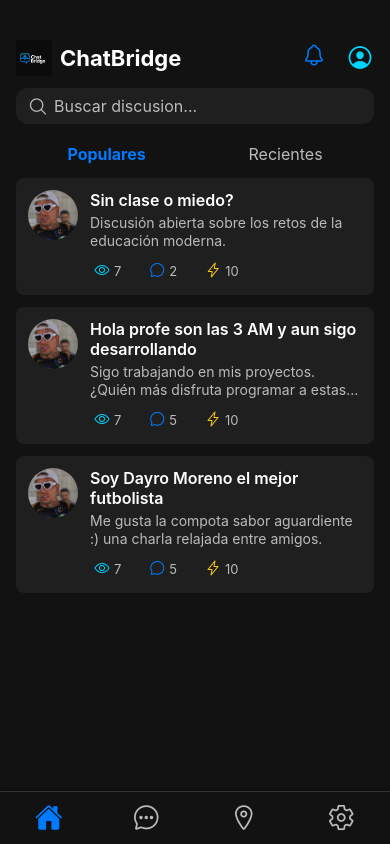
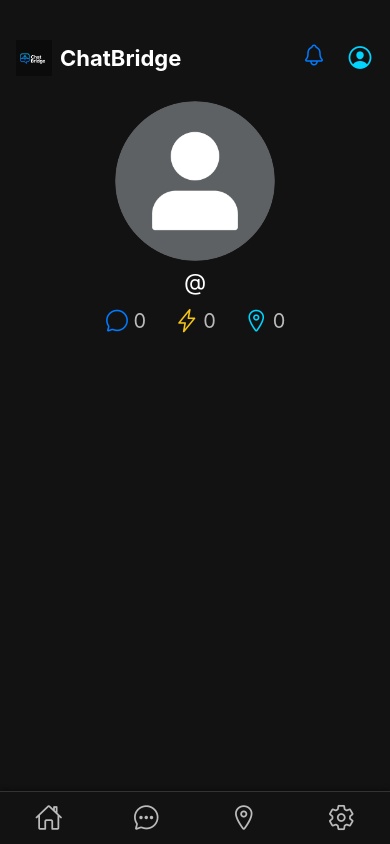
Before and after one commit to ortizProg/chatBridge, a React Native app: screen /Profile in a window 390 px wide. Built offline with nearby package versions, Linux system fonts and the light colour scheme; no server answers.

Commit message:
Implementation profiles view

```diff
--- a/src/navigation/AppNavigator.js
+++ b/src/navigation/AppNavigator.js
@@ -12,6 +12,7 @@ import DiscussionDetailScreen from "../screens/DiscussionDetailScreen";
 import TabBar from "../components/TabBar";
 import LoginScreen from '../screens/LoginScreen';
 import SignUpScreen from '../screens/SignUpScreen';
+import ProfileScreen from "../screens/ProfileScreen";
 
 const Tab = createBottomTabNavigator();
 const Stack = createStackNavigator();
@@ -30,6 +31,7 @@ function Tabs() {
       <Tab.Screen name="Settings" component={SettingsScreen} />
       <Tab.Screen name="Login" component={LoginScreen} />
       <Tab.Screen name="Register" component={SignUpScreen} />
+      <Tab.Screen name="Profile" component={ProfileScreen} />
     </Tab.Navigator>
   );
 }
--- a/src/screens/LoginScreen.js
+++ b/src/screens/LoginScreen.js
@@ -19,7 +19,7 @@ import { COLORS } from '../styles/styles';
 export default function LoginScreen({navigation}) {
   const { user, signIn } = useAuth();
 
-  const submitted = false;
+  let submitted = false;
 
   useEffect(() => {
     if (user) {
--- /dev/null
+++ b/src/screens/ProfileScreen.js
@@ -0,0 +1,122 @@
+import { View, Image, StyleSheet, Text, TouchableOpacity } from "react-native";
+import { Ionicons } from "@expo/vector-icons";
+import { useState, useEffect } from "react";
+
+import Header from "../components/Header";
+import { GLOBAL, COLORS } from "../styles/styles";
+
+import { doc, getDoc } from "firebase/firestore";
+
+import { db } from '../firebase';
+import { useAuth } from "../contexts/authContext";
+
+export default function ProfileScreen({ navigation }) {
+
+  const { user } = useAuth();
+
+  const [profile, setProfile] = useState(null);
+
+  useEffect(() => {
+    const fetchProfile = async () => {
+      try {
+        const docRef = doc(db, 'users', user.uid);
+        const docSnap = await getDoc(docRef);
+
+        if (docSnap.exists()) {
+          setProfile(docSnap.data());
+        } else {
+          console.log("No se encontró el perfil del usuario");
+        }
+      } catch (error) {
+        console.error("Error al cargar perfil:", error);
+      }
+    };
+    if (user?.uid) fetchProfile();
+  }, [user?.uid]);
+
+  return (
+    <View style={[GLOBAL.container, styles.primaryContainer]}>
+      <Header navigation={navigation} />
+
+      <View style={styles.container}>
+        <Image
+          source={require("../assets/images/profile.png")}
+          style={styles.image}
+          resizeMode="contain"
+        />
+        <Text style={styles.text} >
+          @{profile?.userName}
+        </Text>
+        <View style={styles.stats}>
+
+          <TouchableOpacity
+            style={styles.statItem}
+            activeOpacity={0.6}
+          >
+            <Ionicons name="chatbubble-outline" size={25} color={COLORS.primary} />
+            <Text style={[styles.stat, GLOBAL.textSecondary]}>
+              {profile?.commentsCount ?? 0}
+            </Text>
+          </TouchableOpacity>
+
+          <TouchableOpacity
+            style={styles.statItem}
+            activeOpacity={0.6}
+          >
+            <Ionicons name="flash-outline" size={25} color="#f5c518" />
+            <Text style={[styles.stat, GLOBAL.textSecondary]}>
+              {profile?.flashsCount ?? 0}
+            </Text>
+          </TouchableOpacity>
+
+          <TouchableOpacity
+            style={styles.statItem}
+            activeOpacity={0.6}
+          >
+            <Ionicons name="location-outline" size={25} color={COLORS.accent} />
+            <Text style={[styles.stat, GLOBAL.textSecondary]}>
+              {profile?.eventsCount ?? 0}
+            </Text>
+          </TouchableOpacity>
+
+        </View>
+      </View>
+
+
+    </View>
+  );
+
+}
+
+const styles = new StyleSheet.create({
+  container: {
+    flex: 1,
+    alignItems: 'center',
+    paddingTop: 25,
+    gap: 7
+  },
+  image: {
+    width: 160,
+    height: 160,
+    objectFit: 'contain',
+    borderRadius: 100,
+  },
+  text: {
+    fontSize: 23,
+    color: '#ffffff'
+  },
+  stats: {
+    flexDirection: "row",
+    justifyContent: "flex-start",
+    gap: 20,
+  },
+  statItem: {
+    flexDirection: "row",
+    alignItems: "center",
+    gap: 4,
+    padding: 4,
+  },
+  stat: {
+    fontSize: 20,
+  }
+})
--- a/src/screens/SignUpScreen.js
+++ b/src/screens/SignUpScreen.js
@@ -41,7 +41,7 @@ export default function SignUpScreen({ navigation }) {
     pass1.trim().length > 0 &&
     pass2.trim().length > 0;
 
-  const submitted = false;
+  let submitted = false;
 
   const handleSubmit = async () => {
 
```
Also changed, not shown: src/assets/images/profile.png (added).
